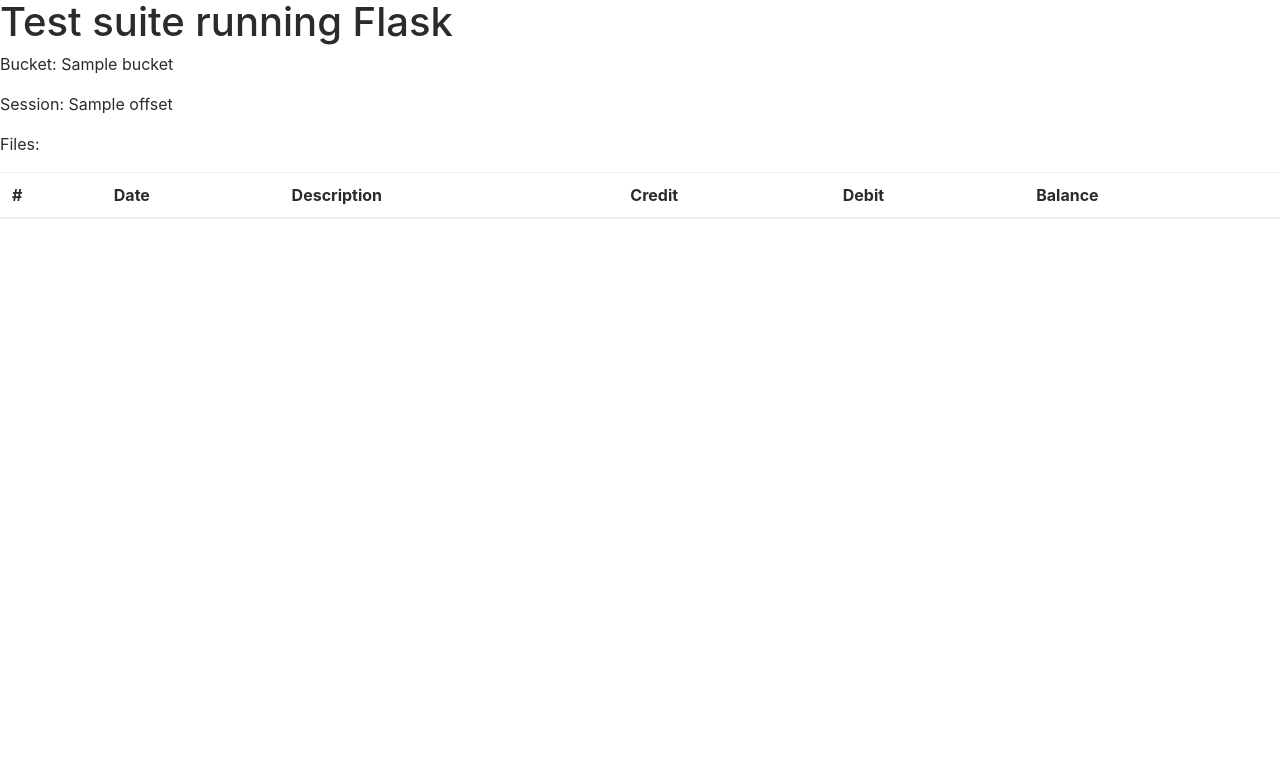
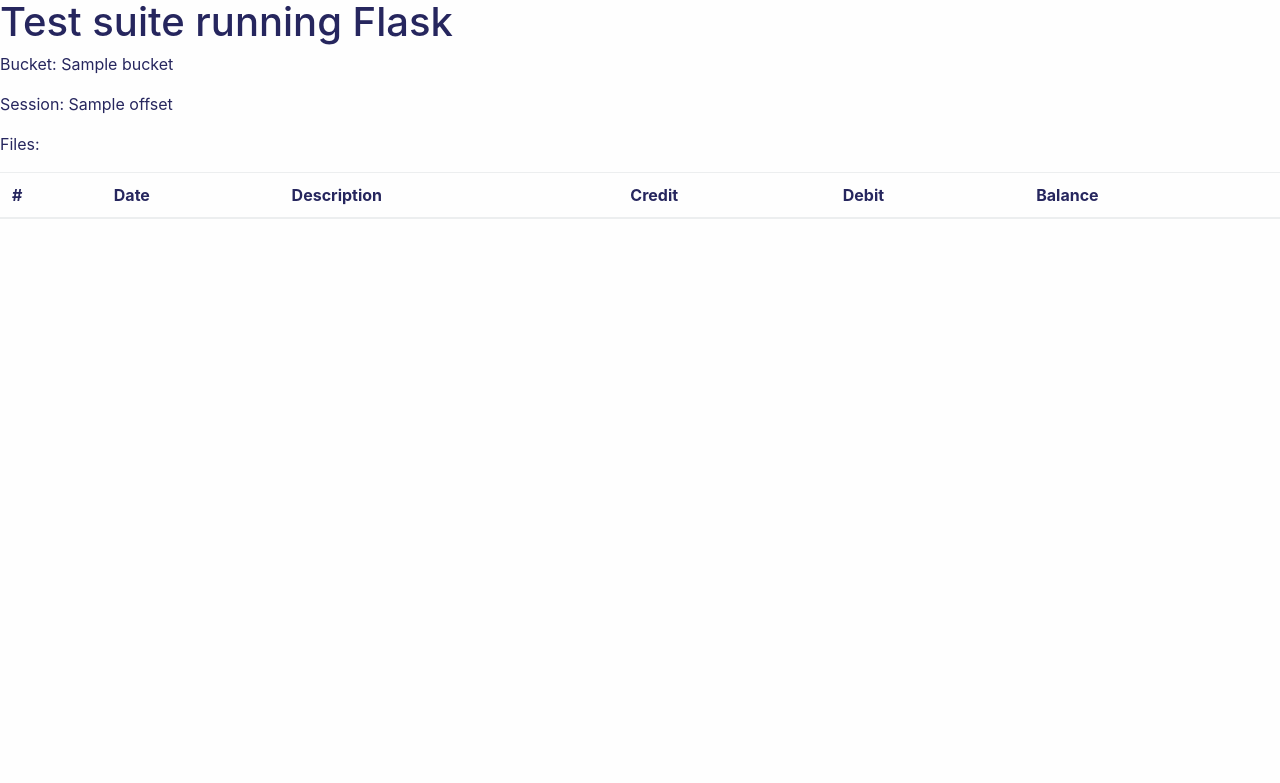
Before and after one commit to clowdr/clowdr, a Flask app: template clowdr/share/templates/index.html in a window 1280 px wide. Shown: the top 783 px of the page. Run offline with Flask 2, Linux system fonts and the light colour scheme; the template is opened without the code that fills it: most values are stand-ins (such as "Sample title", 1, 10 or a date in 2020); lists and menus that the app fills with data are empty; parts of the project's set-up code (start-up, migrations or seed data) failed here and were passed over; some libraries are stand-ins or nearby versions.

Commit message:
added modif for colour (before I forget how again)

```diff
--- a/clowdr/share/templates/index.html
+++ b/clowdr/share/templates/index.html
@@ -7,6 +7,12 @@
 <style>
 table.table>tbody .hiddenRow {
   padding: 0 8px;
+}
+p, h1, h2, h3, h4, h5, div, table, body{
+	color: #26265e
+}
+body {
+	background-color: #fefefe
 }
 </style>
 <!--
```
